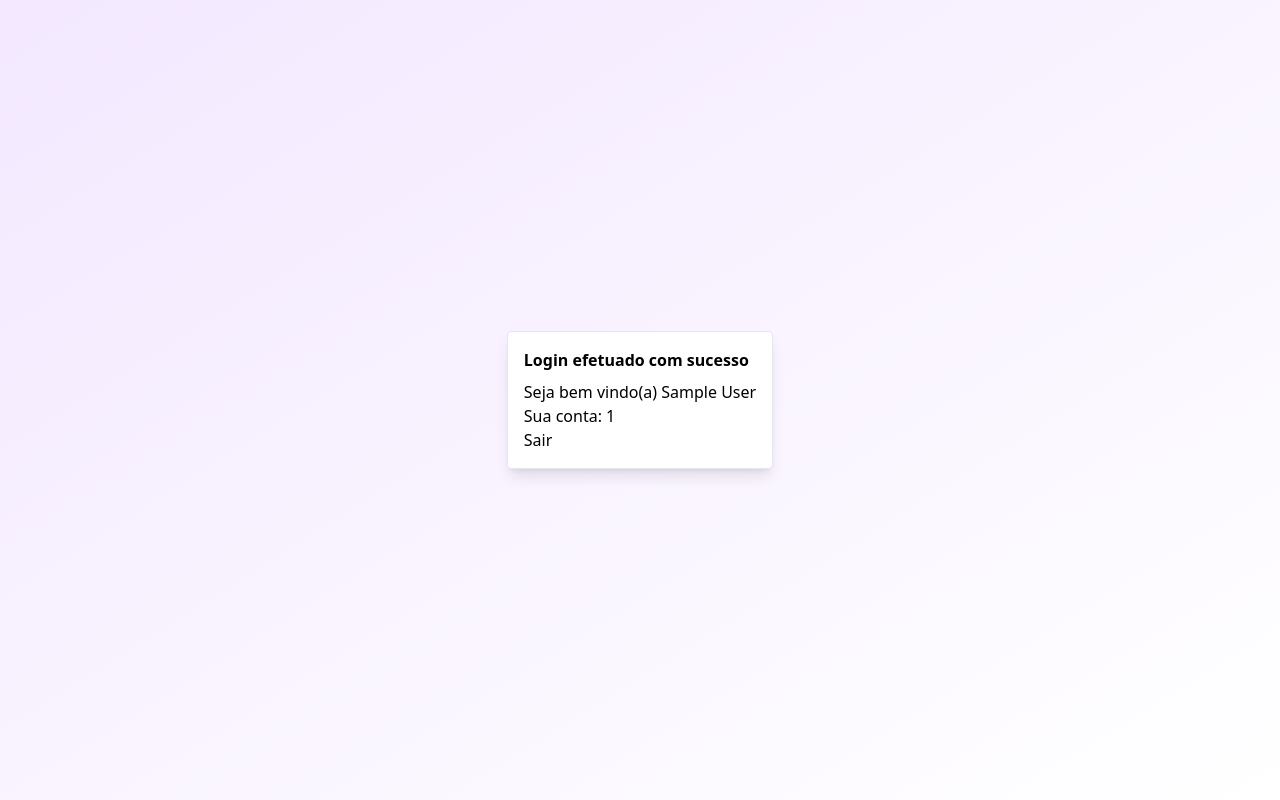
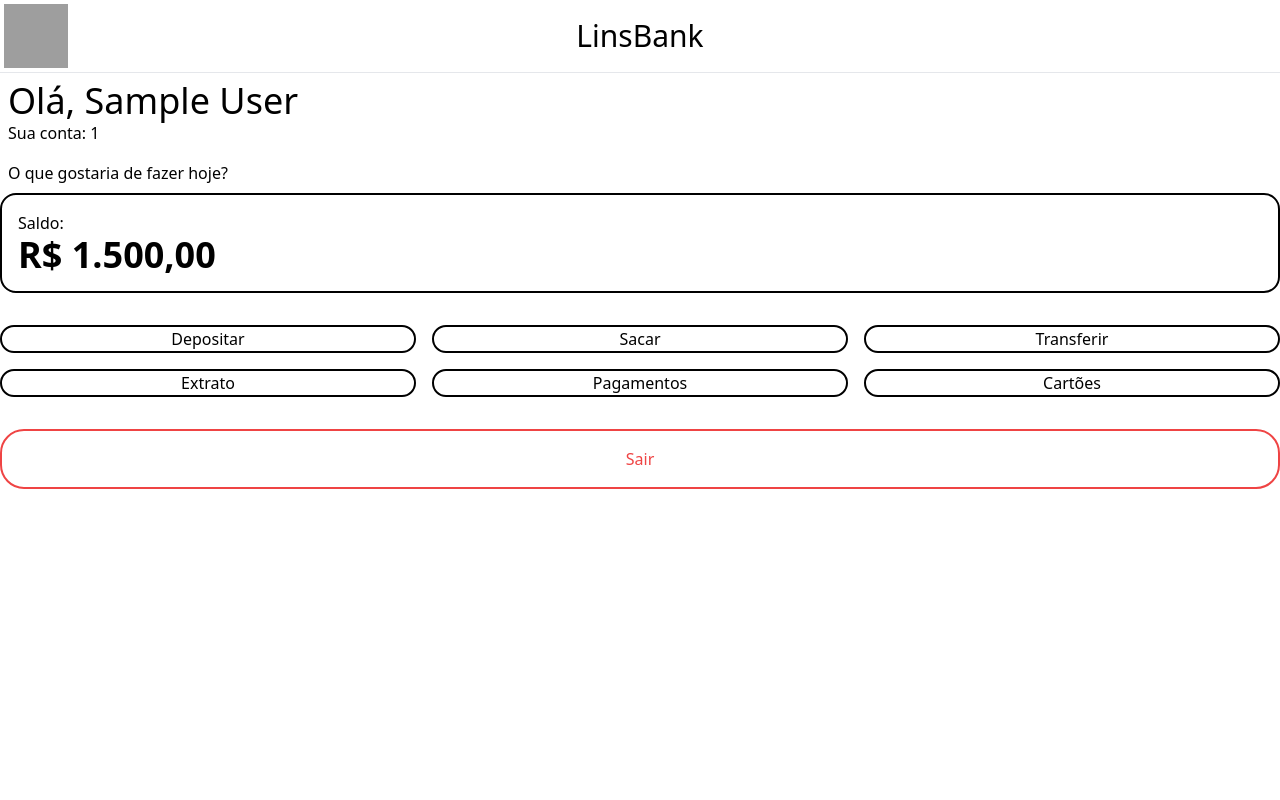
Before and after one commit to danlins128/Banco-V2.5, a Flask app: page /menu in a window 1280 px wide. Run offline with Flask 3, Linux system fonts and the light colour scheme; the visitor is signed in with stand-in values (Sample User, id 1); some libraries are stand-ins or nearby versions; grey boxes are pictures that could not be loaded.

Commit message:
UPDATE MENU.HTML

```diff
--- a/templates/menu.html
+++ b/templates/menu.html
@@ -8,13 +8,50 @@
   <script src="https://cdn.tailwindcss.com"></script>
 </head>
 <body>
-  <div class="min-h-screen flex flex-col items-center justify-center bg-gradient-to-br from-purple-100 to-violet-100;">
-    <div class="border rounded shadow-lg bg-white p-4">
-      <h1 class="font-semibold pb-2 ">Login efetuado com sucesso</h1>
-      <h3>Seja bem vindo(a) {{session["nome"]}}</h3>
-      <p>Sua conta: {{session["conta"]}}</p>
-      <a href="/logout">Sair</a>
+  <header class="grid grid-cols-3 items-center m-1 ">
+    <img  class="size-16 " src="/static/iconuser.jpg" alt="Icone do usuário">
+    <h2 class="flex justify-center text-3xl">LinsBank</h2>
+  </header>
+  <hr>
+  <div class="flex-auto">
+    <div class="flex-auto">
+      <section class="m-2">
+         <h3 class="text-4xl">Olá, {{session["nome"]}}</h3>
+        <p class="text-1xl">Sua conta: {{session["conta"]}}</p>
+        <p class="mt-4">O que gostaria de fazer hoje?</p>
+      </section>
+      <div class="flex justify-center">
+        <div class="border-2 border-black rounded-2xl min-w-full p-4 text-left">
+        <h3 class="font-medium">Saldo:</h3>
+        <p class="font-bold text-4xl">R$ 1.500,00</p>
+        </div>
+      </div>
+      <nav class="grid grid-cols-3 gap-4 mt-8">
+        <div class="border-2 border-black rounded-2xl text-center">
+          <a>Depositar</a>
+        </div>
+        <div class="border-2 border-black rounded-2xl text-center">
+          <a>Sacar</a>
+        </div>
+        <div class="border-2 border-black rounded-2xl text-center">
+          <a>Transferir</a>
+        </div>
+        <div class="border-2 border-black rounded-2xl text-center">
+          <a>Extrato</a>
+        </div>
+        <div class="border-2 border-black rounded-2xl text-center">
+          <a>Pagamentos</a>
+        </div>
+        <div class="border-2 border-black rounded-2xl text-center">
+          <a>Cartões</a>
+        </div>
+      </nav>
     </div>
   </div>
+  <footer>
+    <div class="border-2 border-red-500 rounded-3xl text-center text-red-500 mt-8 p-4">
+    <a href="/logout">Sair</a>
+    </div>
+  </footer>
 </body>
 </html>
```
